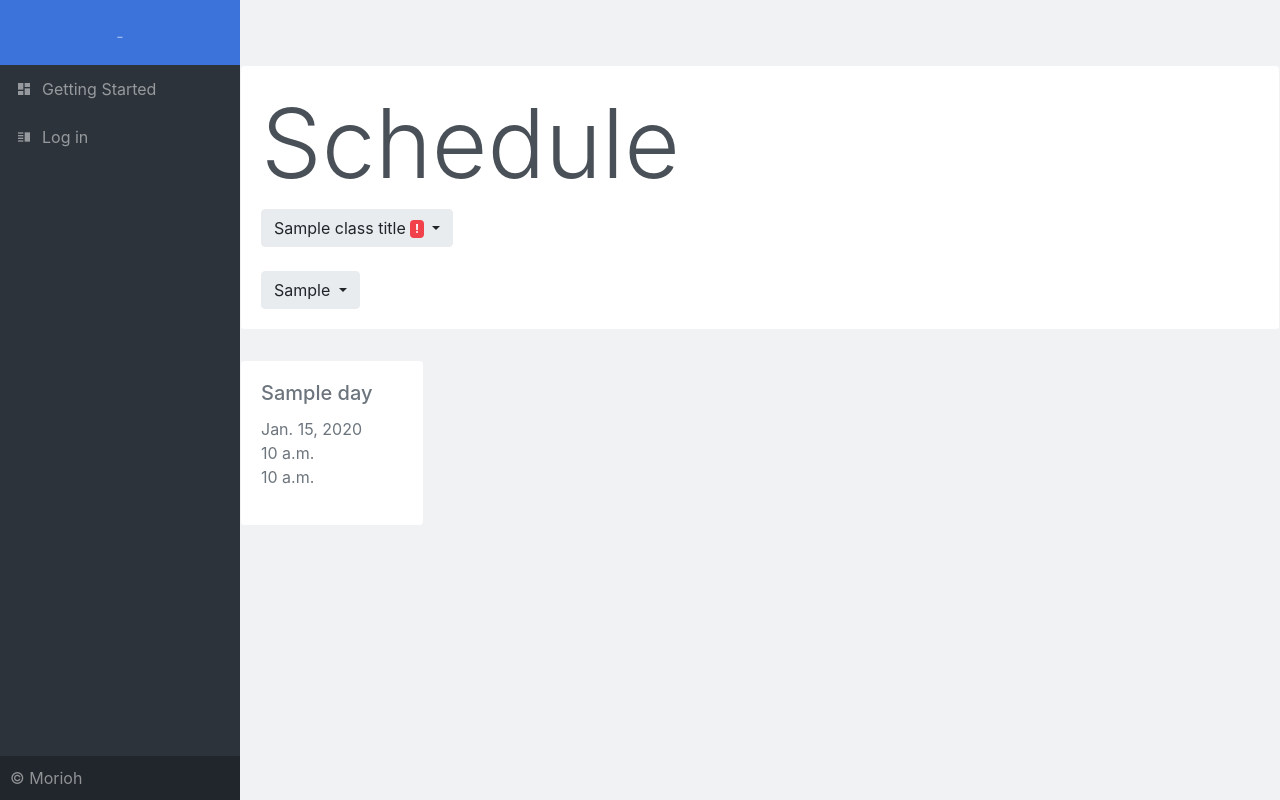
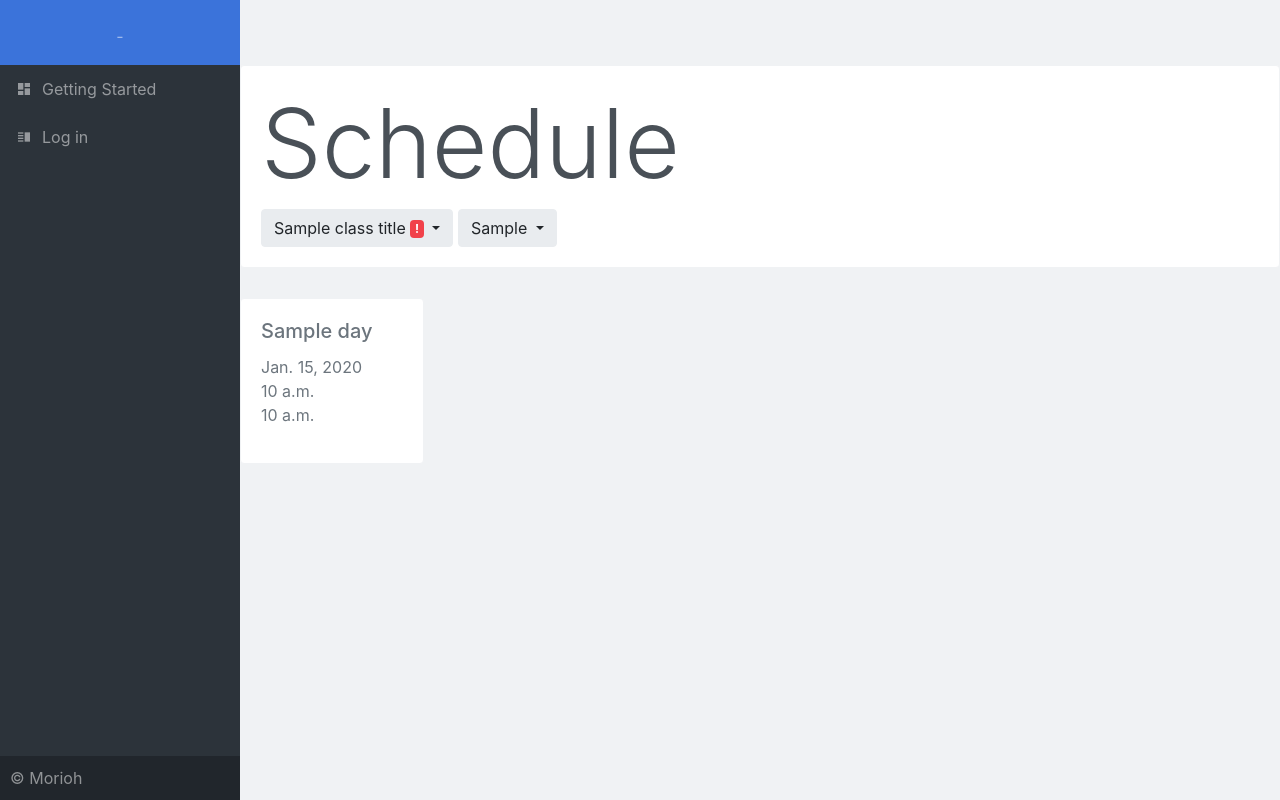
Before and after one commit to alexk318/Electronic-school-journal, a Django app: template Journal/templates/Journal/schedule.html in a window 1280 px wide. Run offline with Django 3.2, Linux system fonts and the light colour scheme; tables that the repository leaves empty hold one stand-in row (values such as "Sample post"); the template is opened without the code that fills it: values that come from a table or form of the project are taken from there, most other values are stand-ins (such as "Sample title", 1, 10 or a date in 2020); some libraries are stand-ins or nearby versions.

Commit message:
Class selection and month selection in one line

```diff
--- a/Journal/templates/Journal/schedule.html
+++ b/Journal/templates/Journal/schedule.html
@@ -10,6 +10,7 @@
         <div class="card-body">
             <h1 class="display-1">Schedule</h1>
 
+            <div class="btn-group">
                 <div class="dropdown">
 
                     <button class="btn btn-secondary dropdown-toggle" type="button" id="dropdownMenuButton"
@@ -23,7 +24,7 @@
 
                     <div class="dropdown-menu" aria-labelledby="dropdownMenuButton">
                         {% for t in titles %}
-                        <a class="dropdown-item" href="{% url 'class_schedule' t 'September'  %}">{{ t }}
+                            <a class="dropdown-item" href="{% url 'class_schedule' t 'September' %}">{{ t }}
                                 {% if not schedules %}
                                     <span class="badge badge-danger">
                                     !
@@ -34,9 +35,10 @@
                         {% endfor %}
                     </div>
                 </div>
+            </div>
 
-            <br />
             {% if class_title %}
+                <div class="btn-group">
                     <div class="dropdown">
                         <button class="btn btn-secondary dropdown-toggle" type="button" id="dropdownMenuButton"
                                 data-toggle="dropdown" aria-haspopup="true" aria-expanded="false">
@@ -45,16 +47,18 @@
 
                         <div class="dropdown-menu" aria-labelledby="dropdownMenuButton">
                             {% for month in months %}
-                            <a class="dropdown-item" href="{% url 'class_schedule' class_title month %}">{{ month }}</a>
+                                <a class="dropdown-item"
+                                   href="{% url 'class_schedule' class_title month %}">{{ month }}</a>
                             {% endfor %}
                         </div>
 
+                    </div>
                 </div>
             {% endif %}
 
             {% if not schedules %}
                 {% if class_title %}
-                    <br/>
+                    <br/><br />
                     <div class="col-md-3">
                         <div class="alert alert-danger" role="alert">
                             <h5>The schedule will not be displayed to users, because:</h5>
@@ -100,7 +104,7 @@
                                 {% for schedule in schedule_day %}
                                     {% if schedule.day == day %}
                                         {{ schedule.lesson }}
-                                            <br />
+                                        <br/>
                                     {% endif %}
                                 {% endfor %}
                             {% endfor %}
@@ -108,8 +112,8 @@
 
 
                         <p class="text-muted mb-0">
-                                    {{ schedule.date }}<br />
-                                    {{ schedule.start }}<br />
+                            {{ schedule.date }}<br/>
+                            {{ schedule.start }}<br/>
                             {{ schedule.end }}
                         <div class="edit">
                             <br/>
```
Lines whose indentation alone changed are shown as unchanged.
